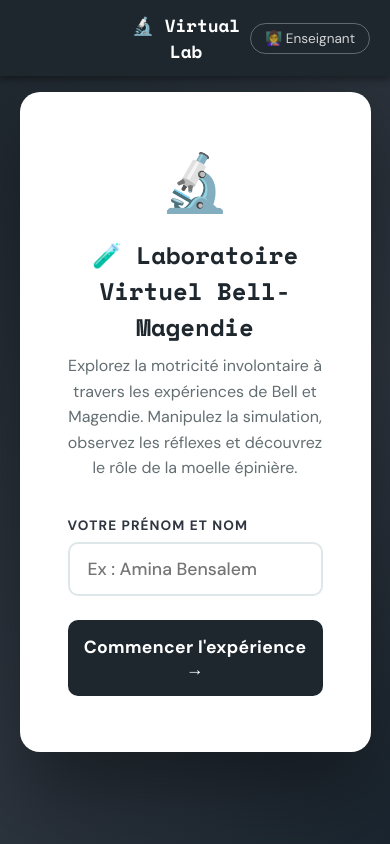
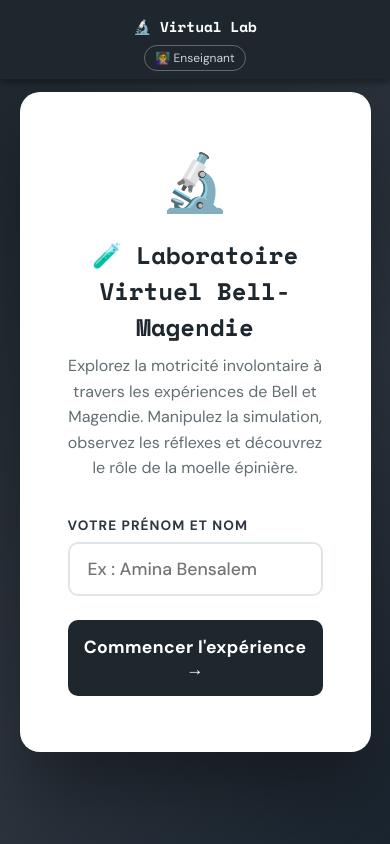
Before and after one commit to jaaysus/Magendie, a React (Vite) app in the folder frontend/: page / in a window 390 px wide. Built offline with nearby package versions, Linux system fonts and the light colour scheme.

Commit message:
aded logout

```diff
--- a/frontend/src/components/LabHeader.tsx
+++ b/frontend/src/components/LabHeader.tsx
@@ -19,22 +19,21 @@ const LabHeader: React.FC<LabHeaderProps> = ({ studentName, onOpenTeacher, curre
 
   return (
     <header>
-      <div style={{ width: '120px' }}>
+      <div className="header-left">
         {studentName && (
           <button
-            className="nav-btn"
+            className="nav-btn btn-logout"
             onClick={onLogout}
-            style={{ borderColor: 'var(--danger)', color: 'var(--danger)' }}
           >
             🚪 Quitter
           </button>
         )}
       </div>
 
-      <div style={{ display: 'flex', gap: '20px', alignItems: 'center' }}>
+      <div className="header-center">
         <h1>🔬 Virtual Lab</h1>
         {studentName && (
-          <nav style={{ display: 'flex', gap: '10px' }}>
+          <nav className="header-nav">
             {navItems.map(item => (
               <button
                 key={item.id}
@@ -48,7 +47,7 @@ const LabHeader: React.FC<LabHeaderProps> = ({ studentName, onOpenTeacher, curre
         )}
       </div>
 
-      <div style={{ display: 'flex', gap: '10px', alignItems: 'center', width: 'auto' }}>
+      <div className="header-right">
         {studentName && <span className="student-badge-style">👤 {studentName}</span>}
 
         {!isStudentLoggedIn && (
--- a/frontend/src/index.css
+++ b/frontend/src/index.css
@@ -39,16 +39,43 @@ body {
 header {
     position: relative;
     background-color: var(--primary); color: white;
-    padding: 12px 20px; text-align: center;
+    padding: 8px 16px; text-align: center;
     box-shadow: 0 4px 6px rgba(0,0,0,0.3); z-index: 1100;
     display: flex; align-items: center; justify-content: space-between;
+    gap: 12px; flex-wrap: wrap;
 }
-header h1 { font-family: 'Space Mono', monospace; font-size: 1.1rem; flex: 1; }
+.header-left { min-width: 100px; display: flex; justify-content: flex-start; }
+.header-center { flex: 1; display: flex; align-items: center; gap: 20px; justify-content: center; min-width: 0; }
+.header-right { min-width: 100px; display: flex; gap: 10px; align-items: center; justify-content: flex-end; }
+
+header h1 {
+    font-family: 'Space Mono', monospace;
+    font-size: 1.1rem;
+    white-space: nowrap;
+    margin: 0;
+}
+
+.header-nav {
+    display: flex;
+    gap: 8px;
+    overflow-x: auto;
+    padding: 4px 0;
+    scrollbar-width: none; /* Firefox */
+    -ms-overflow-style: none; /* IE/Edge */
+}
+.header-nav::-webkit-scrollbar { display: none; /* Chrome/Safari */ }
+
+.btn-logout { border-color: var(--danger) !important; color: var(--danger) !important; }
+.btn-logout:hover { background: rgba(232, 65, 24, 0.1) !important; }
+
 #student-badge, .student-badge-style {
     background: rgba(255,255,255,0.12);
     padding: 6px 14px; border-radius: 20px;
     font-size: 0.85rem; font-weight: 700;
     white-space: nowrap;
+    max-width: 150px;
+    overflow: hidden;
+    text-overflow: ellipsis;
 }
 .nav-btn {
     background: transparent;
@@ -61,9 +88,26 @@ header h1 { font-family: 'Space Mono', monospace; font-size: 1.1rem; flex: 1; }
     font-family: 'DM Sans', sans-serif;
     transition: all 0.2s;
     white-space: nowrap;
+    flex-shrink: 0;
 }
 .nav-btn:hover { background: rgba(255,255,255,0.1); color: white; border-color: rgba(255,255,255,0.5); }
 .nav-btn.active { background: rgba(255,255,255,0.2); color: white; border-color: white; }
+
+@media (max-width: 768px) {
+    header { padding: 8px 12px; }
+    header h1 { font-size: 0.9rem; }
+    .header-center { gap: 10px; }
+    .header-left, .header-right { min-width: unset; }
+    .student-badge-style { padding: 6px 10px; font-size: 0.75rem; }
+    .nav-btn { padding: 4px 10px; font-size: 0.75rem; }
+}
+
+@media (max-width: 480px) {
+    header { flex-direction: column; align-items: stretch; gap: 8px; }
+    .header-left, .header-center, .header-right { justify-content: center; width: 100%; }
+    .header-center { flex-direction: column; }
+    .header-nav { width: 100%; justify-content: flex-start; }
+}
 
 #app-container { display: flex; flex: 1; overflow: hidden; min-height: 0; }
 
```
